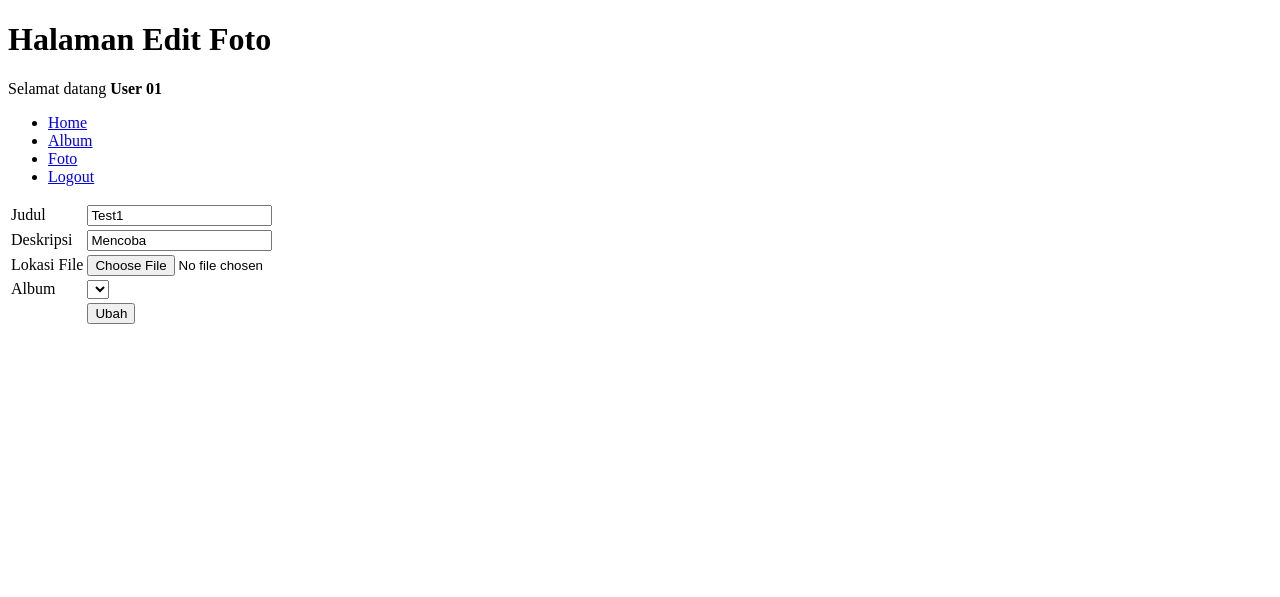
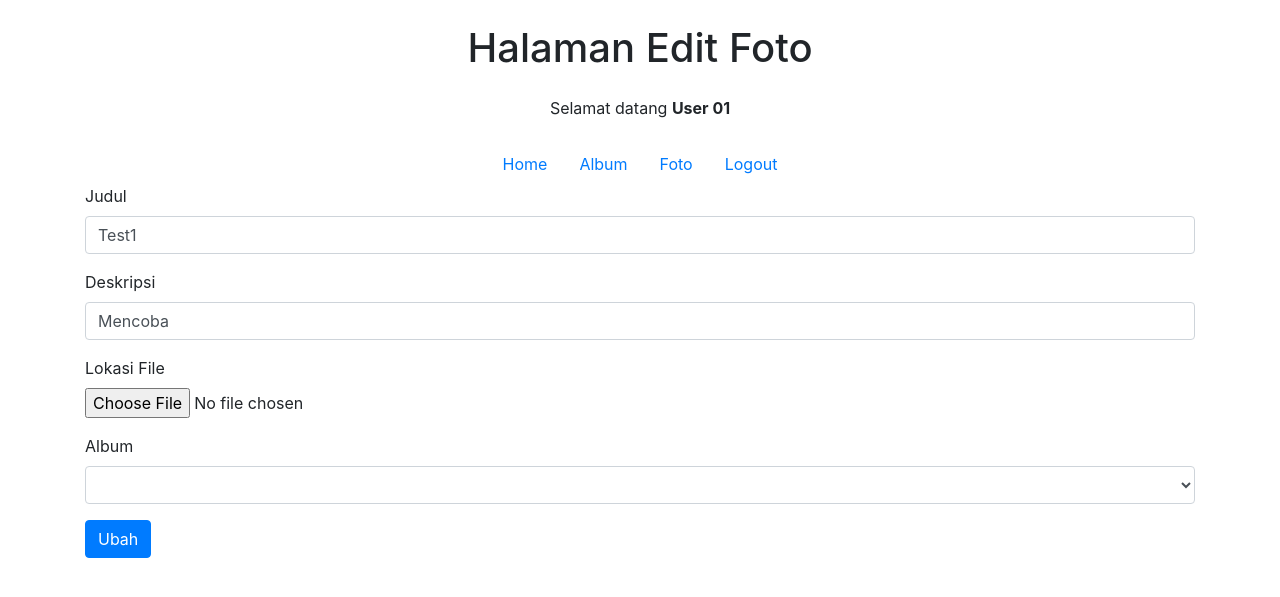
Before and after one commit to muhammadnijarmaulana/ukkgallery2024, a PHP site: page /edit_foto.php?fotoid=3 in a window 1280 px wide. Shown: the top 597 px of the page. Run offline with PHP 8.4, Linux system fonts and the light colour scheme; a user stored in the database is signed in; data comes from the database, SQL or seed files in the repository; lists and menus that the app fills with data are empty.

Commit message:
Update edit_foto.php

```diff
--- a/edit_foto.php
+++ b/edit_foto.php
@@ -11,16 +11,19 @@
     <meta charset="UTF-8">
     <meta name="viewport" content="width=device-width, initial-scale=1.0">
     <title>Halaman Edit Foto</title>
+    <!-- Tambahkan Bootstrap CSS -->
+    <link href="https://stackpath.bootstrapcdn.com/bootstrap/4.5.2/css/bootstrap.min.css" rel="stylesheet">
 </head>
 <body>
-    <h1>Halaman Edit Foto</h1>
-    <p>Selamat datang <b><?=$_SESSION['namalengkap']?></b></p>
+    <div class="container">
+        <h1 class="mt-4 mb-4 text-center">Halaman Edit Foto</h1>
+        <p class="mt-4 mb-4 text-center">Selamat datang <b><?=$_SESSION['namalengkap']?></b></p>
 
-    <ul>
-        <li><a href="index.php">Home</a></li>
-        <li><a href="album.php">Album</a></li>
-        <li><a href="foto.php">Foto</a></li>
-        <li><a href="logout.php">Logout</a></li>
+        <ul class="nav nav-pills justify-content-center">
+            <li class="nav-item"><a class="nav-link" href="index.php">Home</a></li>
+            <li class="nav-item"><a class="nav-link" href="album.php">Album</a></li>
+            <li class="nav-item"><a class="nav-link" href="foto.php">Foto</a></li>
+            <li class="nav-item"><a class="nav-link" href="logout.php">Logout</a></li>
         </ul>
 
         <form action="update_foto.php" method="post" enctype="multipart/form-data">
@@ -31,23 +34,21 @@
                 while($data=mysqli_fetch_array($sql)){
             ?>
             <input type="text" name="fotoid" value="<?=$data['fotoid']?>" hidden>
-        <table>
-            <tr>
-                <td>Judul</td>
-                <td><input type="text" name="judulfoto" value="<?=$data['judulfoto']?>"></td>
-            </tr>
-            <tr>
-                <td>Deskripsi</td>
-                <td><input type="text" name="deskripsifoto" value="<?=$data['deskripsifoto']?>"></td>
-            </tr>
-            <tr>
-                <td>Lokasi File</td>
-                <td><input type="file" name="lokasifile"></td>
-            </tr>
-            <tr>
-                <td>Album</td>
-                <td>
-                    <select name="albumid">
+            <div class="form-group">
+                <label for="judulfoto">Judul</label>
+                <input type="text" class="form-control" id="judulfoto" name="judulfoto" value="<?=$data['judulfoto']?>">
+            </div>
+            <div class="form-group">
+                <label for="deskripsifoto">Deskripsi</label>
+                <input type="text" class="form-control" id="deskripsifoto" name="deskripsifoto" value="<?=$data['deskripsifoto']?>">
+            </div>
+            <div class="form-group">
+                <label for="lokasifile">Lokasi File</label>
+                <input type="file" class="form-control-file" id="lokasifile" name="lokasifile">
+            </div>
+            <div class="form-group">
+                <label for="albumid">Album</label>
+                <select class="form-control" id="albumid" name="albumid">
                     <?php
                         $userid=$_SESSION['userid'];
                         $sql2=mysqli_query($conn,"select * from album where userid='$userid'");
@@ -58,19 +59,15 @@
                         }
                     ?>
                 </select>
-
-                </td>
-            </tr>
-            <tr>
-                <td></td>
-                <td><input type="submit" value="Ubah"></td>
-            </tr>
-        </table>
+            </div>
+            <button type="submit" class="btn btn-primary">Ubah</button>
             <?php
                 }
             ?>
         </form>
+    </div>
 
-
+    <!-- Tambahkan Bootstrap JS (opsional, tergantung pada kebutuhan Anda) -->
+    <script src="https://stackpath.bootstrapcdn.com/bootstrap/4.5.2/js/bootstrap.min.js"></script>
 </body>
 </html>
```
Lines whose indentation alone changed are shown as unchanged.
